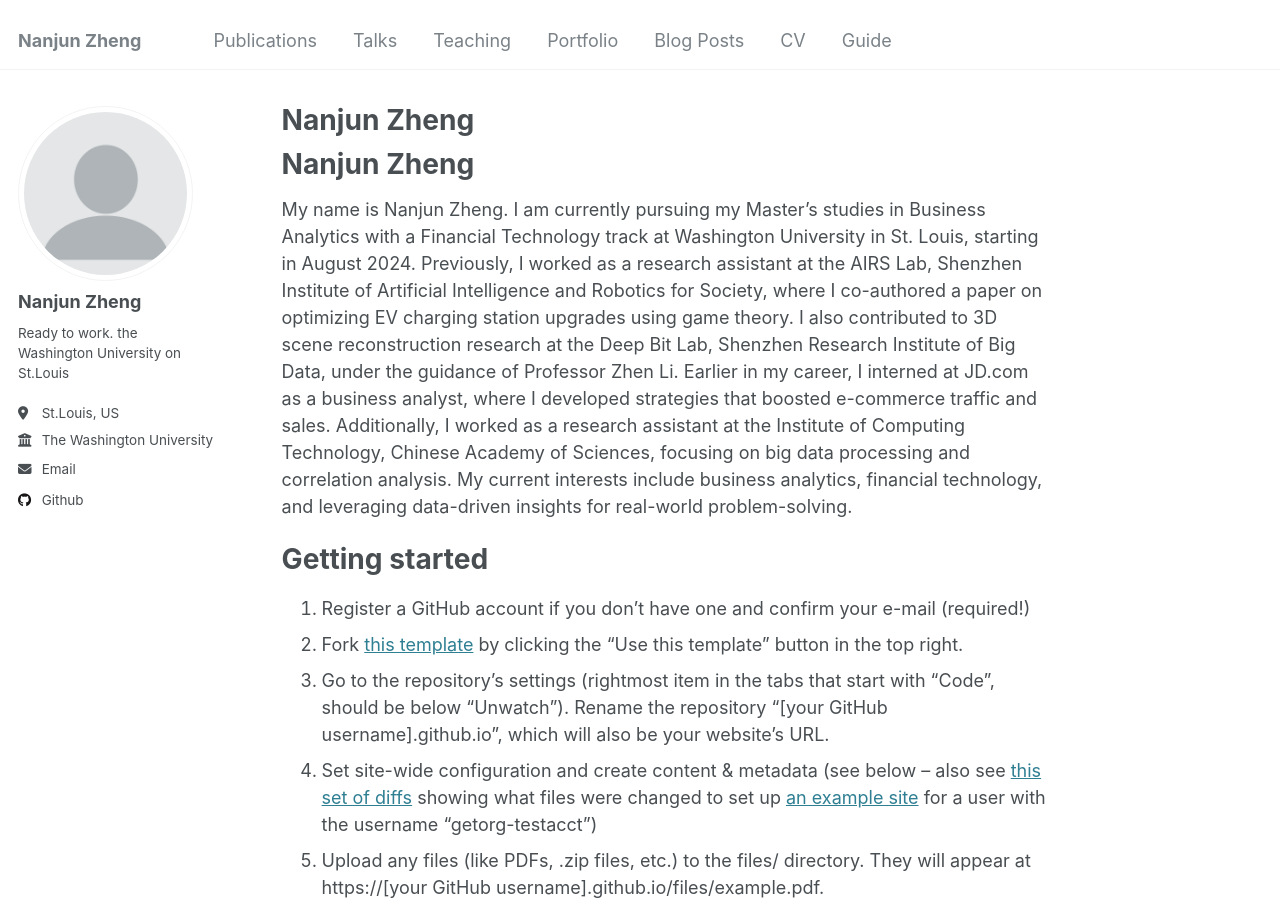
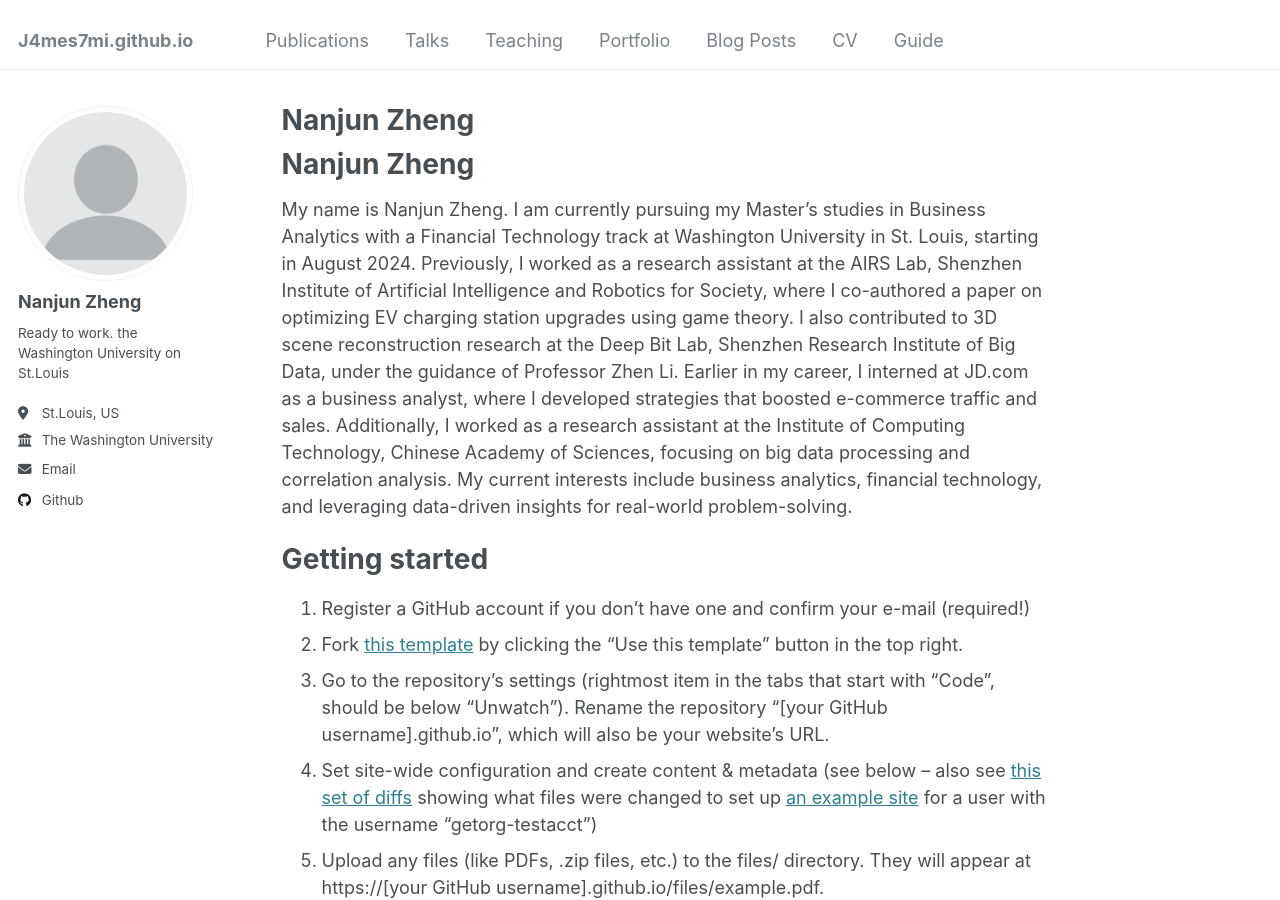
Before and after one commit to J4mes7mi/J4mes7mi.github.io, a Jekyll site: the page built from _pages/about.md, in a window 1280 px wide and 900 px high. Built offline with Jekyll 4.4.1, drawn with Linux system fonts in a browser that asks for light colours; our own code applies the rules of GitHub Pages for plain Markdown files.

Commit message:
Update _config.yml

```diff
--- a/_config.yml
+++ b/_config.yml
@@ -8,7 +8,7 @@
 
 # Basic Site Settings
 locale                   : "en-US"
-title                    : "Nanjun Zheng"
+title                    : #"Nanjun Zheng"
 title_separator          : "-"
 name                     : &name "Nanjun Zheng"
 description              : &description "Ready to work.  the Washington University on St.Louis"
```
